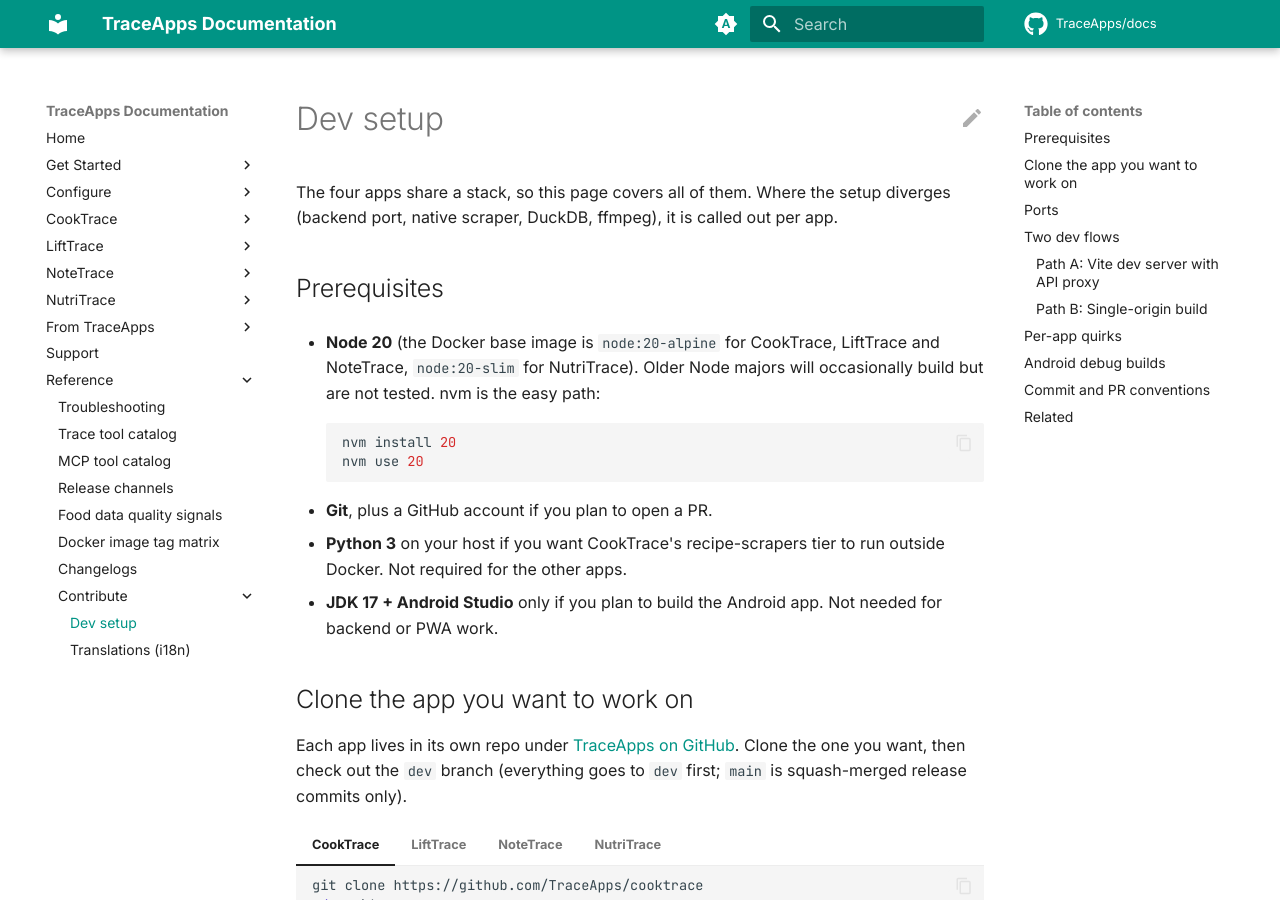
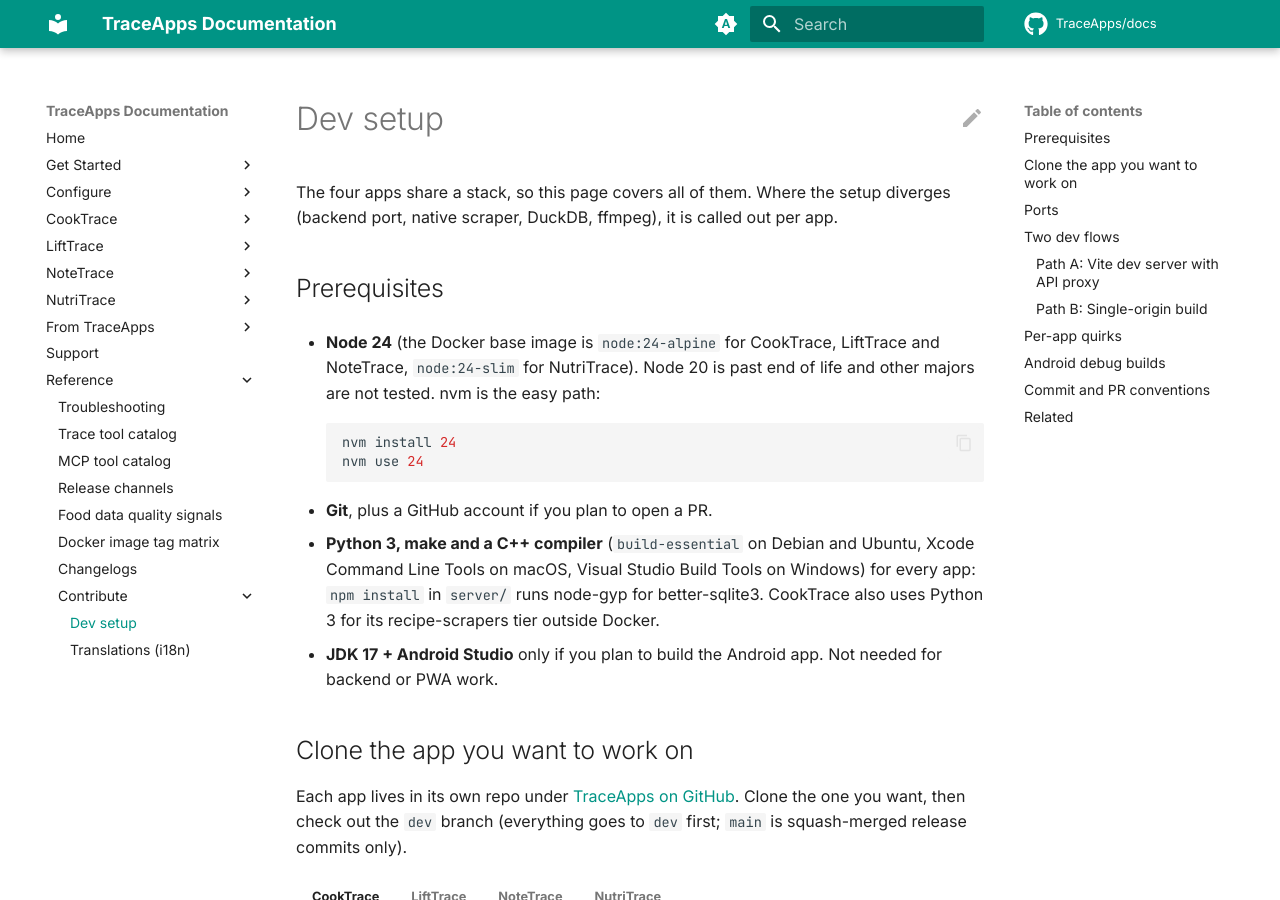
Before and after one commit to TraceApps/docs, an MkDocs documentation site: the page built from docs/contribute/dev-setup.md, in a window 1280 px wide and 900 px high. Built offline with MkDocs 1.6.1 and Material for MkDocs 9.7.7, drawn with Linux system fonts in a browser that asks for light colours; comment, search, counter and statistics services are not loaded; some of the changed text lies outside the part shown.

Commit message:
Node 24 for the four Trace apps: base images and dev setup (from TraceApps/nutritrace#302)

````diff
--- a/docs/contribute/dev-setup.md
+++ b/docs/contribute/dev-setup.md
@@ -4,15 +4,15 @@ The four apps share a stack, so this page covers all of them. Where the setup di
 
 ## Prerequisites
 
-- **Node 20** (the Docker base image is `node:20-alpine` for CookTrace, LiftTrace and NoteTrace, `node:20-slim` for NutriTrace). Older Node majors will occasionally build but are not tested. nvm is the easy path:
+- **Node 24** (the Docker base image is `node:24-alpine` for CookTrace, LiftTrace and NoteTrace, `node:24-slim` for NutriTrace). Node 20 is past end of life and other majors are not tested. nvm is the easy path:
 
     ```bash
-    nvm install 20
-    nvm use 20
+    nvm install 24
+    nvm use 24
     ```
 
 - **Git**, plus a GitHub account if you plan to open a PR.
-- **Python 3** on your host if you want CookTrace's recipe-scrapers tier to run outside Docker. Not required for the other apps.
+- **Python 3, make and a C++ compiler** (`build-essential` on Debian and Ubuntu, Xcode Command Line Tools on macOS, Visual Studio Build Tools on Windows) for every app: `npm install` in `server/` runs node-gyp for better-sqlite3. CookTrace also uses Python 3 for its recipe-scrapers tier outside Docker.
 - **JDK 17 + Android Studio** only if you plan to build the Android app. Not needed for backend or PWA work.
 
 ## Clone the app you want to work on
@@ -111,7 +111,7 @@ Open the backend port from the table above (`http://localhost:3001` for NutriTra
 
 **NoteTrace** uses ffmpeg to convert voice recordings imported from Google Keep (3GP/AMR) and to split long recordings for transcription. The Docker image builds a small audio-only ffmpeg in. Locally, install ffmpeg (with ffprobe) or point `FFMPEG_PATH` and `FFPROBE_PATH` at them. Without it, those two features are unavailable and everything else works.
 
-**NutriTrace** uses `node:20-slim` (Debian) rather than Alpine because DuckDB (the Open Food Facts / OFF local mirror) needs glibc. Local dev on Alpine or musl-libc distros will hit `Error loading shared library ld-linux-x86-64.so.2` when the OFF mirror layer tries to load. On glibc-based Linux, macOS, and Windows this is a non-issue.
+**NutriTrace** uses `node:24-slim` (Debian) rather than Alpine because DuckDB (the Open Food Facts / OFF local mirror) needs glibc. Local dev on Alpine or musl-libc distros will hit `Error loading shared library ld-linux-x86-64.so.2` when the OFF mirror layer tries to load. On glibc-based Linux, macOS, and Windows this is a non-issue.
 
 ## Android debug builds
 
````
Also changed, not shown: docs/getting-started/compose.md (+1 -1 lines), docs/self-hosting/compare.md (+2 -2 lines).
